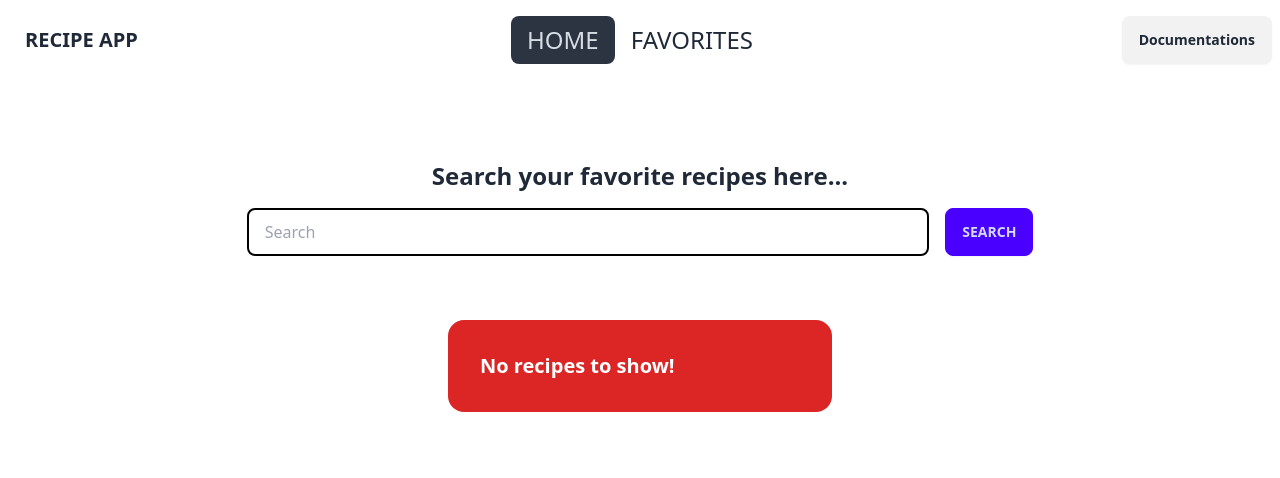
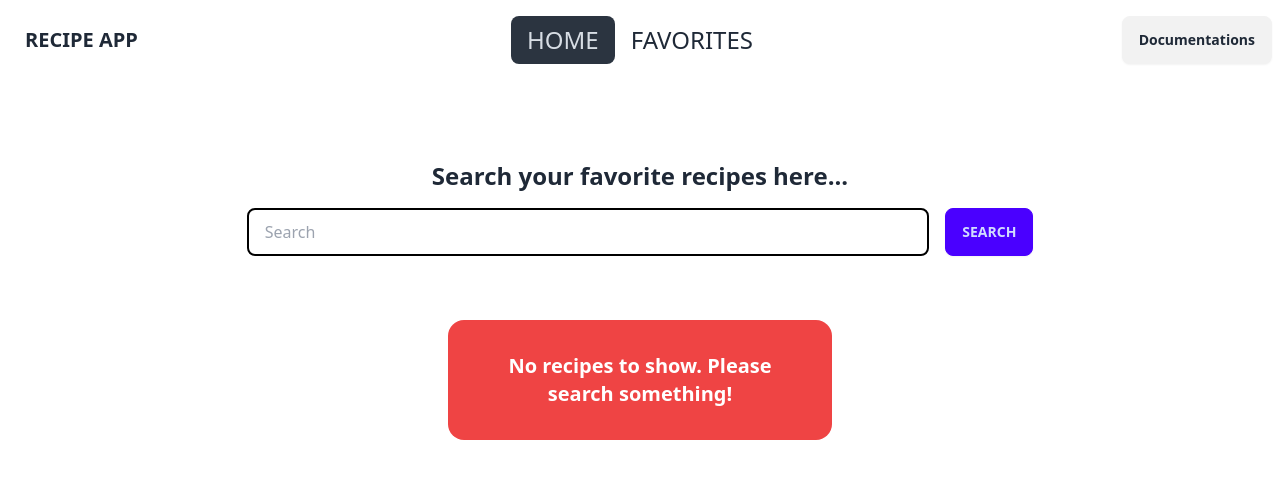
Before and after one commit to tanzimr8/recipe-app-with-tailwind, a React (Create React App) app: page / in a window 1280 px wide. Shown: the top 478 px of the page. Built offline with nearby package versions, Linux system fonts and the light colour scheme.

Commit message:
added button:show details and created recipedata state for recipe details page

```diff
--- a/src/components/pages/Details/index.jsx
+++ b/src/components/pages/Details/index.jsx
@@ -1,6 +1,10 @@
-import React from 'react'
+import React, { useContext } from 'react'
+import { useParams } from 'react-router-dom'
+import { GlobalContext } from '../../../context'
+const Details = () => {
+  const {recipeDetailsData,setRecipeDetailsData} = useContext(GlobalContext)
+  const {id} = useParams();
 
-const Details = () => {
   return (
     <div>Details</div>
   )
--- a/src/components/pages/Home/Noresult.jsx
+++ b/src/components/pages/Home/Noresult.jsx
@@ -2,9 +2,9 @@ import React from 'react'
 
 const Noresult = () => {
     return (
-        <div className="card bg-red-600 text-white w-96">
+        <div className="card bg-red-500 text-white w-96">
             <div className="card-body">
-                <h2 className="card-title text-center">No recipes to show!</h2>
+                <h2 className="card-title text-center">No recipes to show. Please search something!</h2>
             </div>
         </div>
     )
--- a/src/components/pages/Home/Recipe.jsx
+++ b/src/components/pages/Home/Recipe.jsx
@@ -1,5 +1,5 @@
 import React from 'react'
-
+import { Link } from 'react-router-dom'
 const Recipe = ({recipe}) => {
     return (
         <div className="card bg-base-100 w-96 shadow-xl">
@@ -15,10 +15,10 @@ const Recipe = ({recipe}) => {
                     {/* <div className="badge badge-accent">Favorites +</div> */}
                 </h2>
                 <p>{recipe.title}</p>
-                <div className="card-actions justify-end">
-                    <button className="btn btn-primary">Add to favorite</button>
-                    {/* <div className="badge badge-outline">Fashion</div>
-                    <div className="badge badge-outline">Products</div> */}
+                <div className="card-actions justify-start py-3">
+                    <Link to={`/details/${recipe.id}`}><button className="btn btn-accent">Show Details</button></Link>
+                    <button className="btn btn-accent">Add to favorite</button>
+
                 </div>
             </div>
         </div>
--- a/src/components/pages/Home/index.jsx
+++ b/src/components/pages/Home/index.jsx
@@ -3,8 +3,9 @@ import { GlobalContext } from '../../../context'
 import Recipe from './Recipe';
 import Noresult from './Noresult';
 const Home = () => {
-  const { recipeLists } = useContext(GlobalContext);
+  const { recipeLists,loading } = useContext(GlobalContext);
   // console.log('recipe from home page', recipeLists)
+  if (loading) return <div>Loading...Please wait!</div>;
   return (
     <>
       <div className="flex flex-row items-center justify-center flex-wrap	gap-8">
--- a/src/context/index.jsx
+++ b/src/context/index.jsx
@@ -7,7 +7,7 @@ const GlobalState = ({children}) => {
   const [recipeLists,setRecipeLists] = useState([]);
   const [loading,setLoading] = useState(false);
   const [error,setError] = useState(false);
-
+  const [recipeDetailsData, setRecipeDetailsData] = useState([]);
   //HANDLE ON SUBMIT ON THE SEARCH FORM
   const handleSearch = async (event)=>{
     event.preventDefault();
@@ -32,7 +32,7 @@ const GlobalState = ({children}) => {
   return (
     //PROVIDE THE CONTEXT
     <GlobalContext.Provider
-    value={{searchInput, setSearchInput,handleSearch,recipeLists,setRecipeLists}}
+    value={{searchInput, setSearchInput,handleSearch,recipeLists,setRecipeLists,loading,recipeDetailsData,setRecipeDetailsData}}
     >{children}</GlobalContext.Provider>
   )
 }
```
